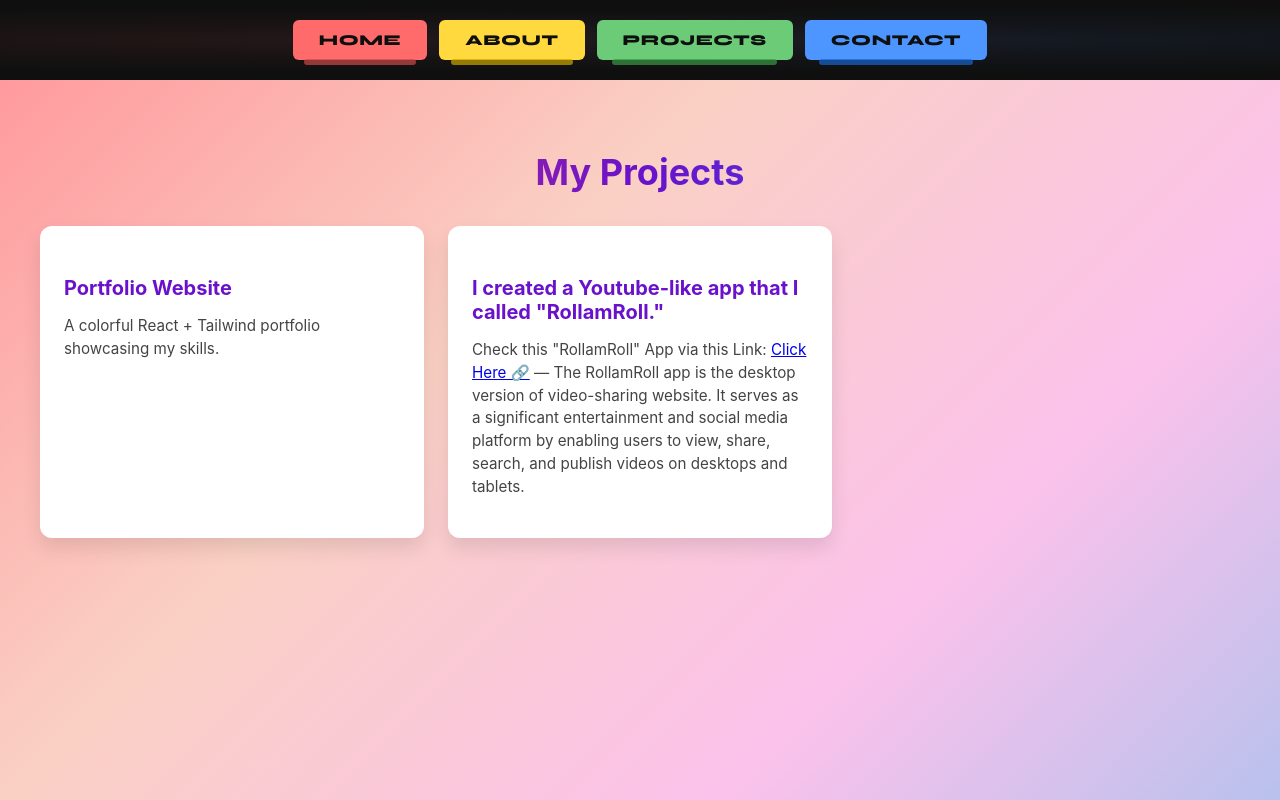
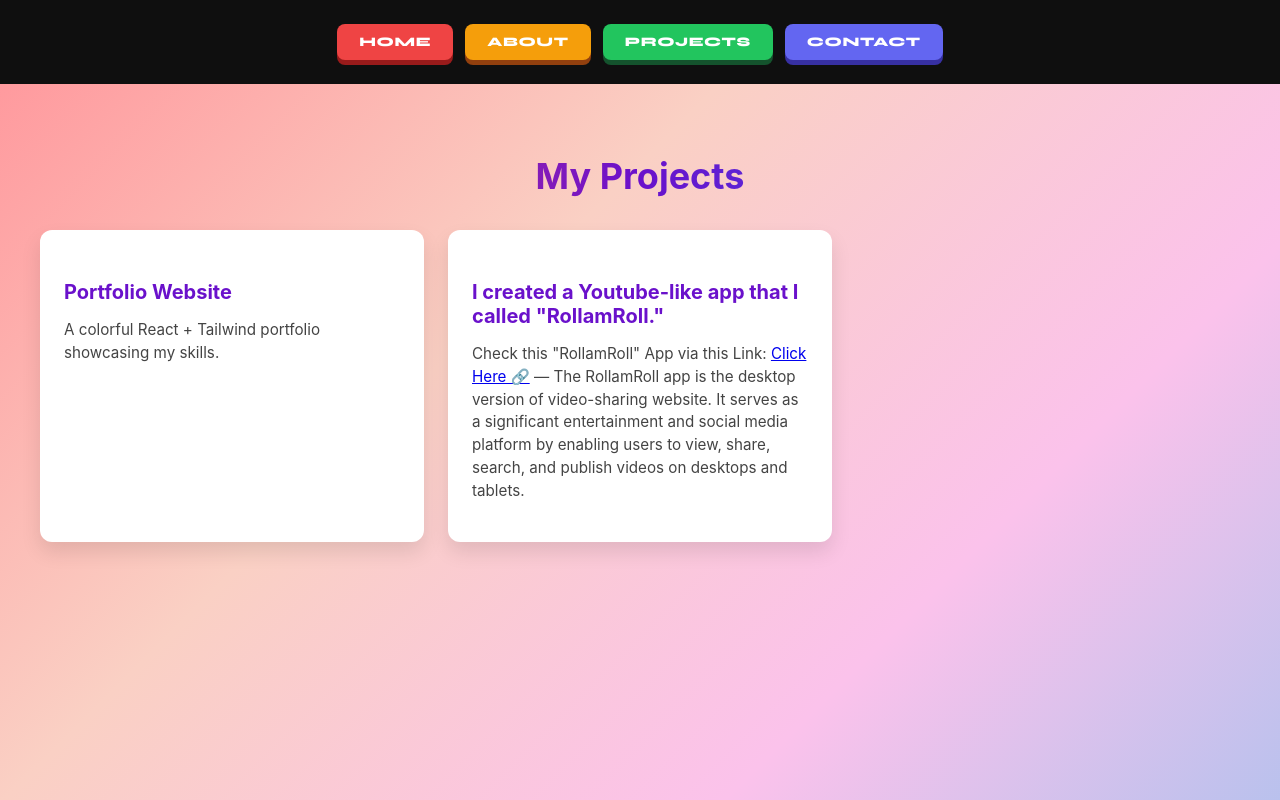
Before and after one commit to LAXMINARAYAN-RAJBHAR/my-portfolio, a React (Create React App) app: page /my-portfolio/projects in a window 1280 px wide. Shown: the top 800 px of the page. Built offline with nearby package versions, Linux system fonts and the light colour scheme.

Commit message:
update: New changes

```diff
--- a/src/components/Navbar.css
+++ b/src/components/Navbar.css
@@ -1,83 +1,74 @@
-@import url('https://fonts.googleapis.com/css2?family=Syne:wght@700;800&display=swap');
+@import url('https://fonts.googleapis.com/css2?family=Syne:wght@800&display=swap');
 
 .navbar {
   display: flex;
   justify-content: center;
   align-items: center;
-  padding: 20px 32px;
+  padding: 24px 32px;
   background: #0f0f0f;
-  position: relative;
-  overflow: hidden;
-}
-
-.navbar::before {
-  content: '';
-  position: absolute;
-  inset: 0;
-  background:
-    radial-gradient(ellipse at 20% 50%, rgba(255, 107, 107, 0.08) 0%, transparent 60%),
-    radial-gradient(ellipse at 80% 50%, rgba(77, 150, 255, 0.08) 0%, transparent 60%);
-  pointer-events: none;
 }
 
 .navbar-links {
   display: flex;
   gap: 12px;
-  position: relative;
-  z-index: 1;
+  align-items: center;
 }
 
 .nav-link {
   font-family: 'Syne', sans-serif;
   font-weight: 800;
-  font-size: 15px;
-  letter-spacing: 0.04em;
+  font-size: 13px;
+  text-decoration: none;
   text-transform: uppercase;
-  text-decoration: none;
-  color: #0f0f0f;
-  padding: 11px 26px;
-  border-radius: 6px;
-  position: relative;
-  display: inline-flex;
-  align-items: center;
+  letter-spacing: 0.05em;
+  color: #fff;
+  padding: 10px 22px;
+  border-radius: 8px;
+  display: inline-block;
+  transition: transform 0.1s ease, box-shadow 0.1s ease;
   user-select: none;
-  transition: transform 0.12s cubic-bezier(0.34, 1.56, 0.64, 1), filter 0.15s ease;
-}
-
-.nav-link::after {
-  content: '';
-  position: absolute;
-  bottom: -5px;
-  left: 8%;
-  width: 84%;
-  height: 6px;
-  border-radius: 3px;
-  opacity: 0.7;
-  transition: opacity 0.15s;
-}
-
-.nav-link:hover {
-  transform: translateY(-4px);
-  filter: brightness(1.1);
-}
-
-.nav-link:hover::after {
-  opacity: 1;
 }
 
 .nav-link:active {
-  transform: translateY(1px);
+  transform: translateY(4px) !important;
 }
 
-/* ── Individual colors ── */
-.nav-home            { background: #FF6B6B; }
-.nav-home::after     { background: #c94b4b; }
+/* Home — Red */
+.nav-home {
+  background: #ef4444;
+  box-shadow: 0 5px 0 #991b1b;
+}
+.nav-home:hover {
+  transform: translateY(3px);
+  box-shadow: 0 2px 0 #991b1b;
+}
 
-.nav-about           { background: #FFD93D; }
-.nav-about::after    { background: #c9a800; }
+/* About — Amber */
+.nav-about {
+  background: #f59e0b;
+  box-shadow: 0 5px 0 #92400e;
+}
+.nav-about:hover {
+  transform: translateY(3px);
+  box-shadow: 0 2px 0 #92400e;
+}
 
-.nav-projects        { background: #6BCB77; }
-.nav-projects::after { background: #3a9945; }
+/* Projects — Green */
+.nav-projects {
+  background: #22c55e;
+  box-shadow: 0 5px 0 #14532d;
+}
+.nav-projects:hover {
+  transform: translateY(3px);
+  box-shadow: 0 2px 0 #14532d;
+}
 
-.nav-contact         { background: #4D96FF; }
-.nav-contact::after  { background: #1a64cc; }
+/* Contact — Indigo */
+.nav-contact {
+  background: #6366f1;
+  box-shadow: 0 5px 0 #3730a3;
+}
+.nav-contact:hover {
+  transform: translateY(3px);
+  box-shadow: 0 2px 0 #3730a3;
+}
```
